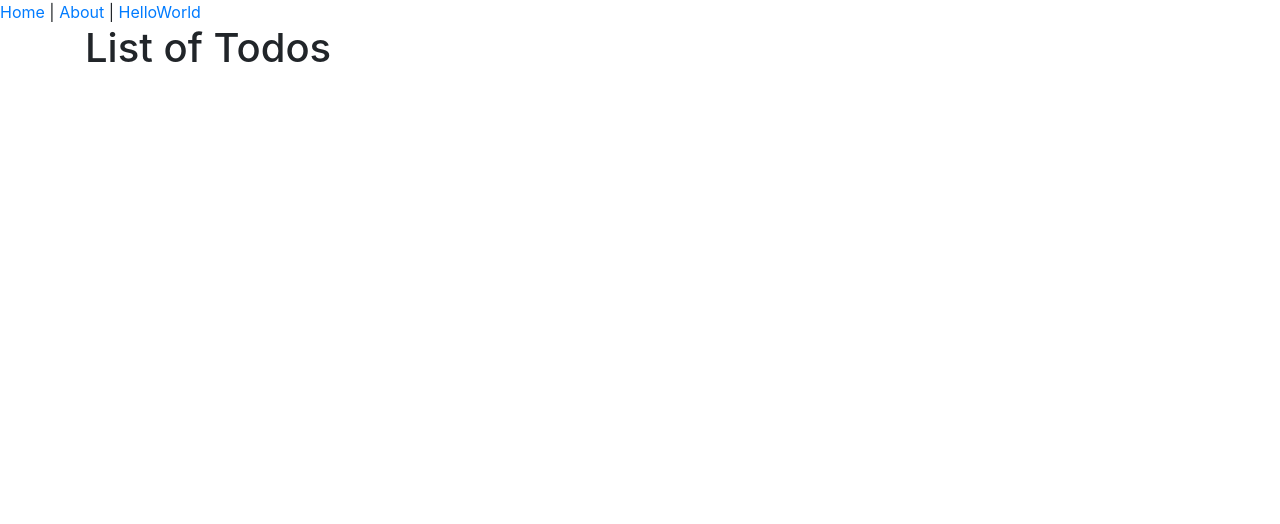
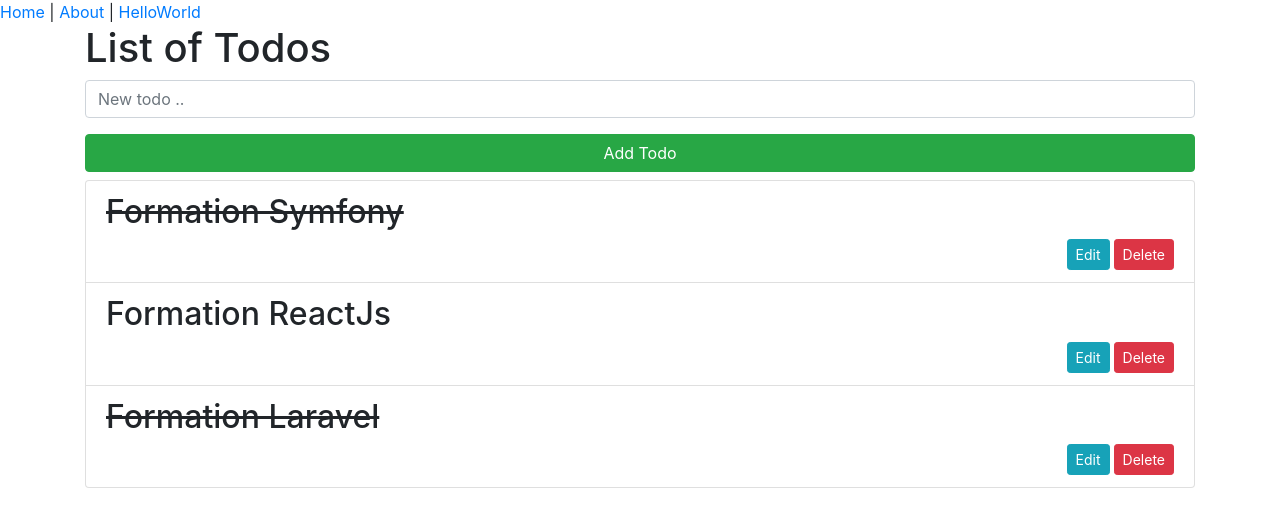
Before and after one commit to Ya27cine/todos, a Vue app: page /#/ in a window 1280 px wide. Shown: the top 524 px of the page. Built offline with nearby package versions, Linux system fonts and the light colour scheme; data requests are answered from the project's data file.

Commit message:
Form Add todo

```diff
--- a/db.json
+++ b/db.json
@@ -1,3 +1,19 @@
 {
-  "todos": []
+  "todos": [
+    {
+      "id": 1,
+      "title": "Formation Symfony",
+      "completed": true
+    },
+    {
+      "id": 2,
+      "title": "Formation ReactJs",
+      "completed": false
+    },
+    {
+      "id": 3,
+      "title": "Formation Laravel",
+      "completed": true
+    }
+  ]
 }
--- a/src/components/Todos.vue
+++ b/src/components/Todos.vue
@@ -2,10 +2,15 @@
 
 <div class="container">
       <h1>List of Todos</h1>
+      <form class="block">
+        <div class="form-group">
+            <input v-model="title" class="form-control" type="text" name="" placeholder="New todo ..">
+        </div>
+        <button @click="addTodo"  class="btn btn-block btn-success mb-2">Add Todo</button>
+      </form>
       <ul class="list-group" >
         <li class="list-group-item" v-bind:key="todo.id" v-for="todo in todos">
-           <Todo v-bind:todo="todo" @deleteTodo="delelteOneTodo" />
-
+           <Todo v-bind:todo="todo" @deleteTodo="delelteOneTodo"  @updateTodo="editTodo"/>
         </li>
       </ul>
 </div>
@@ -22,10 +27,23 @@ export default {
     },
     data(){
       return {
+        title: '',
+        myTodo: null,
         todos: [ ]
       }
     },
     methods: {
+        addTodo(e){
+          e.preventDefault();
+          if( this.title != ''){
+             let newTodo = {title: this.title, completed: false}
+             axios.post('http://localhost:3000/todos', newTodo)
+                  .then(res => {
+                        this.todos = [res.data, ...this.todos];
+                        this.title = '';
+                  })
+          }
+        },
         getTodos(){
            axios.get("http://localhost:3000/todos")
            .then(res => this.todos = res.data)
@@ -35,6 +53,11 @@ export default {
           axios.delete('http://localhost:3000/todos/'+id)
            .then(  () => this.todos =  this.todos.filter( i => i.id !== id )  )
            .catch(err => console.log(err))
+        },
+        editTodo(todo){
+          this.myTodo = todo;
+          this.title = this.myTodo.title;
+
         }
     },
     created(){
--- a/src/views/Todo.vue
+++ b/src/views/Todo.vue
@@ -6,8 +6,10 @@
                   {{ todo.title}}
          </h2>
            <div class="text-right">
-            <button class="btn btn-info btn-sm mr-1">Edit</button>
-              <button @click="deleteTodo(todo.id)" class="btn btn-danger btn-sm">Delete</button>
+            <button @click="updateMyTodo" class="btn btn-info btn-sm mr-1">
+               Edit</button>
+            <button @click="deleteTodo"   class="btn btn-danger btn-sm">
+               Delete</button>
            </div>
 </div>
 
@@ -19,6 +21,9 @@ export default {
  methods: {
     deleteTodo(id){
        this.$emit('deleteTodo', id)
+    },
+    updateMyTodo(){
+       this.$emit('updateTodo', this.todo)
     }
  }
 }
```
